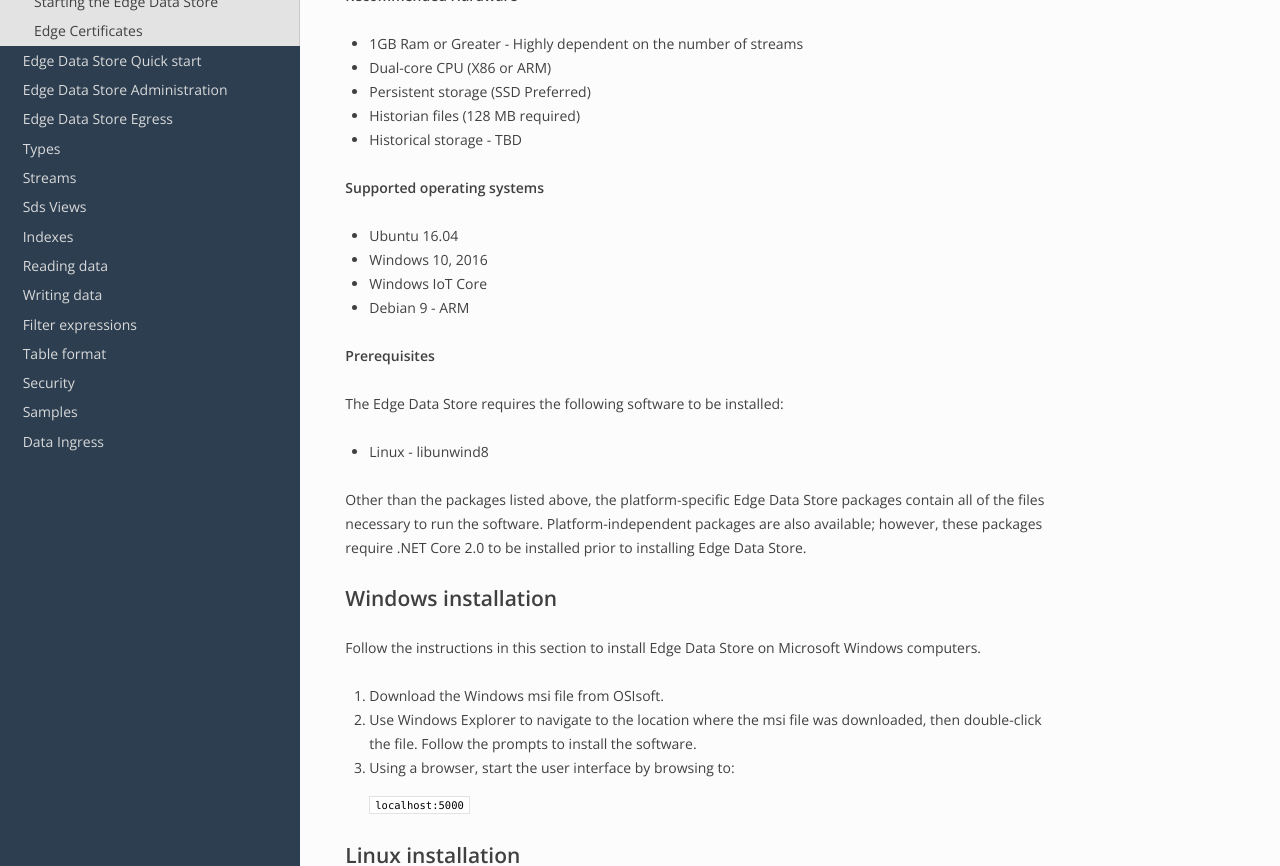
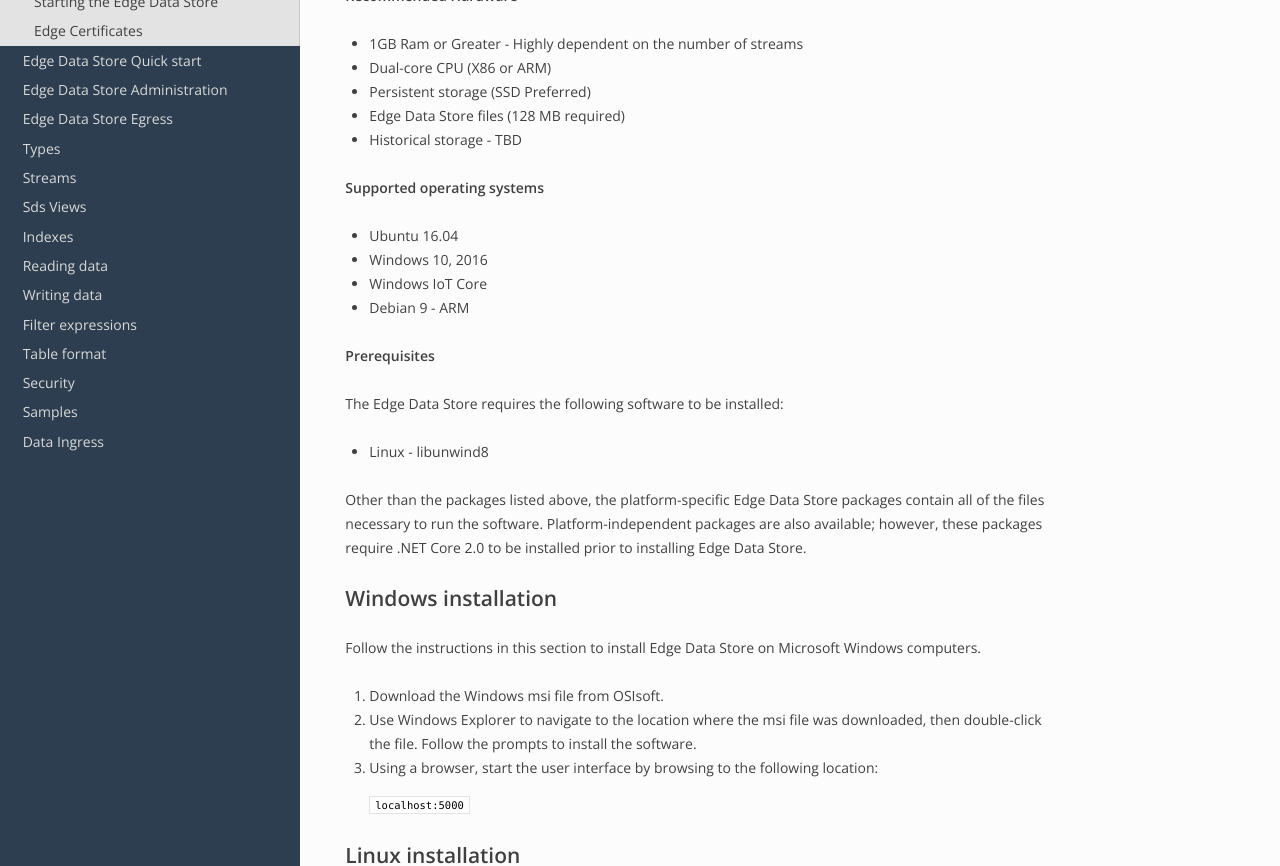
Before and after one commit to fgasparro/EdgeDS-Docs, a Sphinx documentation site: the page built from docs/EdgeDS_Installation.rst, in a window 1280 px wide and 1400 px high. Shown: the part 341-1207 px from the top of the window. Built offline with Sphinx 7.4.7 and the Read the Docs theme 2.0.0, drawn with Linux system fonts in a browser that asks for light colours; some of the changed text lies outside the part shown.

Commit message:
Update EdgeDS_Installation.rst

```diff
--- a/docs/EdgeDS_Installation.rst
+++ b/docs/EdgeDS_Installation.rst
@@ -20,7 +20,7 @@ Edge Data Store System Requirements
 * Dual-core CPU (X86 or ARM)
 
 * Persistent storage (SSD Preferred)
-* Historian files (128 MB required)
+* Edge Data Store files (128 MB required)
 * Historical storage - TBD
 
 **Supported operating systems**
@@ -37,7 +37,9 @@ The Edge Data Store requires the following software to be installed:
 
 * Linux - libunwind8
 
-Other than the packages listed above, the platform-specific Edge Data Store packages contain all of the files necessary to run the software. Platform-independent packages are also available; however, these packages require .NET Core 2.0 to be installed prior to installing Edge Data Store.
+Other than the packages listed above, the platform-specific Edge Data Store packages contain all of the files
+necessary to run the software. Platform-independent packages are also available; however, these packages require
+.NET Core 2.0 to be installed prior to installing Edge Data Store.
 
 Windows installation
 --------------------
@@ -47,7 +49,7 @@ Follow the instructions in this section to install Edge Data Store on Microsoft
 1) Download the Windows msi file from OSIsoft.
 2) Use Windows Explorer to navigate to the location where the msi file was downloaded, then double-click the file.
    Follow the prompts to install the software.
-3) Using a browser, start the user interface by browsing to:
+3) Using a browser, start the user interface by browsing to the following location:
 
    ``localhost:5000``
 
@@ -65,7 +67,7 @@ Follow the instructions in this section to install Edge Data Store on Windows co
 
   You can also specify a directory in which to install:
 
-   ``tar -xvf EdgeDataServerInstall.tar -C *your directory*``
+  ``tar -xvf EdgeDataServerInstall.tar -C *your directory*``
 
 
 Docker image installation
@@ -102,7 +104,7 @@ Perform the following steps to adjust the periodic checkpoint rate:
 ::
 
   {
-  "CheckpointRateInSec": 30
+    "CheckpointRateInSec": 30
   }
 
 3. Modify the original value (30 in this example), to the number of seconds you wish the periodic checkpoint to occur.
```
Also changed, not shown: other parts of docs/EdgeDS_Installation.rst (+1 -1 lines).
